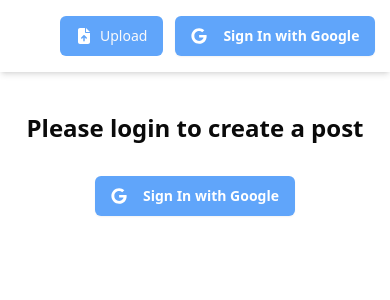
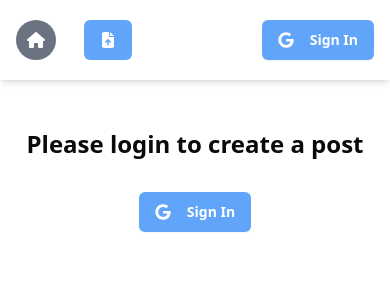
Before and after one commit to Raamzeez/cybertruck-wraps, a Next.js app: page /posts/create in a window 390 px wide. Shown: the top 300 px of the page. Built offline with nearby package versions, Linux system fonts and the light colour scheme; no server answers.

Commit message:
More mobile responsiveness primarily for navbar

```diff
--- a/app/components/AuthButton.tsx
+++ b/app/components/AuthButton.tsx
@@ -27,7 +27,9 @@ export default function AuthButton() {
         }}
       >
         <FontAwesomeIcon icon={faGoogle} color="white" />
-        <p className="text-sm font-semibold text-white">Sign In with Google</p>
+        <p className="text-sm font-semibold text-white">
+          Sign In <span className="hidden xxs:inline">with Google</span>
+        </p>
       </Button>
     );
   }
--- a/app/components/Navbar.tsx
+++ b/app/components/Navbar.tsx
@@ -5,34 +5,38 @@ import { Button } from "@/components/ui/button";
 import Link from "next/link";
 import { FontAwesomeIcon } from "@fortawesome/react-fontawesome";
 import { faFileUpload, faHome } from "@fortawesome/free-solid-svg-icons";
-import useWindowDimensions from "../hooks/useWindowDimensions";
 import { useSession } from "next-auth/react";
 
 const Navbar = () => {
-  const { data: session } = useSession();
-  const width = 500;
+  const { status } = useSession();
 
   return (
-    <div className="flex items-center justify-between bg-white dark:bg-gray-700 px-4 py-4 shadow-md w-full">
-      <div className="flex items-center space-x-8">
+    <div className="flex items-center justify-between bg-white dark:bg-gray-700 p-4 shadow-md w-full fixed z-10 h-20">
+      <div className="flex items-center space-x-4 xs:space-x-8">
         <Link href={"/"}>
-          {(width < 500 && (!session || !session.user)) || width < 350 ? (
-            <div className="p-3 h-10 w-10 flex justify-center items-center rounded-full hover:shadow bg-gray-500 hover:bg-gray-600">
+          <div
+            className={`xs:hidden flex p-3 h-10 w-10 justify-center items-center rounded-full hover:shadow bg-gray-500 hover:bg-gray-600`}
+          >
             <FontAwesomeIcon icon={faHome} color="white" />
           </div>
-          ) : (
           <Image
             src="https://upload.wikimedia.org/wikipedia/commons/thumb/6/69/Cybertrucklogo.svg/1280px-Cybertrucklogo.svg.png"
             height={40}
             width={110}
             alt="Cybertruck Logo"
+            className="xs:block hidden"
           />
-          )}
         </Link>
         <Link href={"/posts/create"}>
           <Button className="bg-blue-400 hover:bg-blue-600 hover:shadow-lg mx-3">
             <FontAwesomeIcon icon={faFileUpload} color="white" />
-            {width > 300 && <span>Upload</span>}
+            <span
+              className={`${
+                status === "unauthenticated" && "hidden"
+              } xxs:block`}
+            >
+              Upload
+            </span>
           </Button>
         </Link>
       </div>
--- a/app/hooks/useWindowDimensions.ts
+++ /dev/null
@@ -1,30 +0,0 @@
-import { useState, useEffect } from "react";
-
-const useWindowDimensions = () => {
-  const [windowDimensions, setWindowDimensions] = useState({
-    width: typeof window !== "undefined" ? window.innerWidth : 0,
-    height: typeof window !== "undefined" ? window.innerHeight : 0,
-  });
-
-  useEffect(() => {
-    if (typeof window === "undefined") {
-      return;
-    }
-
-    const handleResize = () => {
-      setWindowDimensions({
-        width: window.innerWidth,
-        height: window.innerHeight,
-      });
-    };
-
-    handleResize();
-    window.addEventListener("resize", handleResize);
-
-    return () => window.removeEventListener("resize", handleResize);
-  }, []);
-
-  return windowDimensions;
-};
-
-export default useWindowDimensions;
--- a/app/layouts/ClientLayout.tsx
+++ b/app/layouts/ClientLayout.tsx
@@ -13,7 +13,7 @@ export default function ClientLayout({
     <SessionProvider>
       <Toaster richColors position="top-right" />
       <Navbar />
-      <div className="p-2 md:p-8">{children}</div>
+      <div className="pt-24 p-2 md:pt-24 md:p-8">{children}</div>
     </SessionProvider>
   );
 }
--- a/tailwind.config.ts
+++ b/tailwind.config.ts
@@ -9,6 +9,10 @@ export default {
   ],
   theme: {
     extend: {
+      screens: {
+        xs: "500px",
+        xxs: "400px",
+      },
       colors: {
         background: "hsl(var(--background))",
         foreground: "hsl(var(--foreground))",
```
Lines whose indentation alone changed are shown as unchanged.
